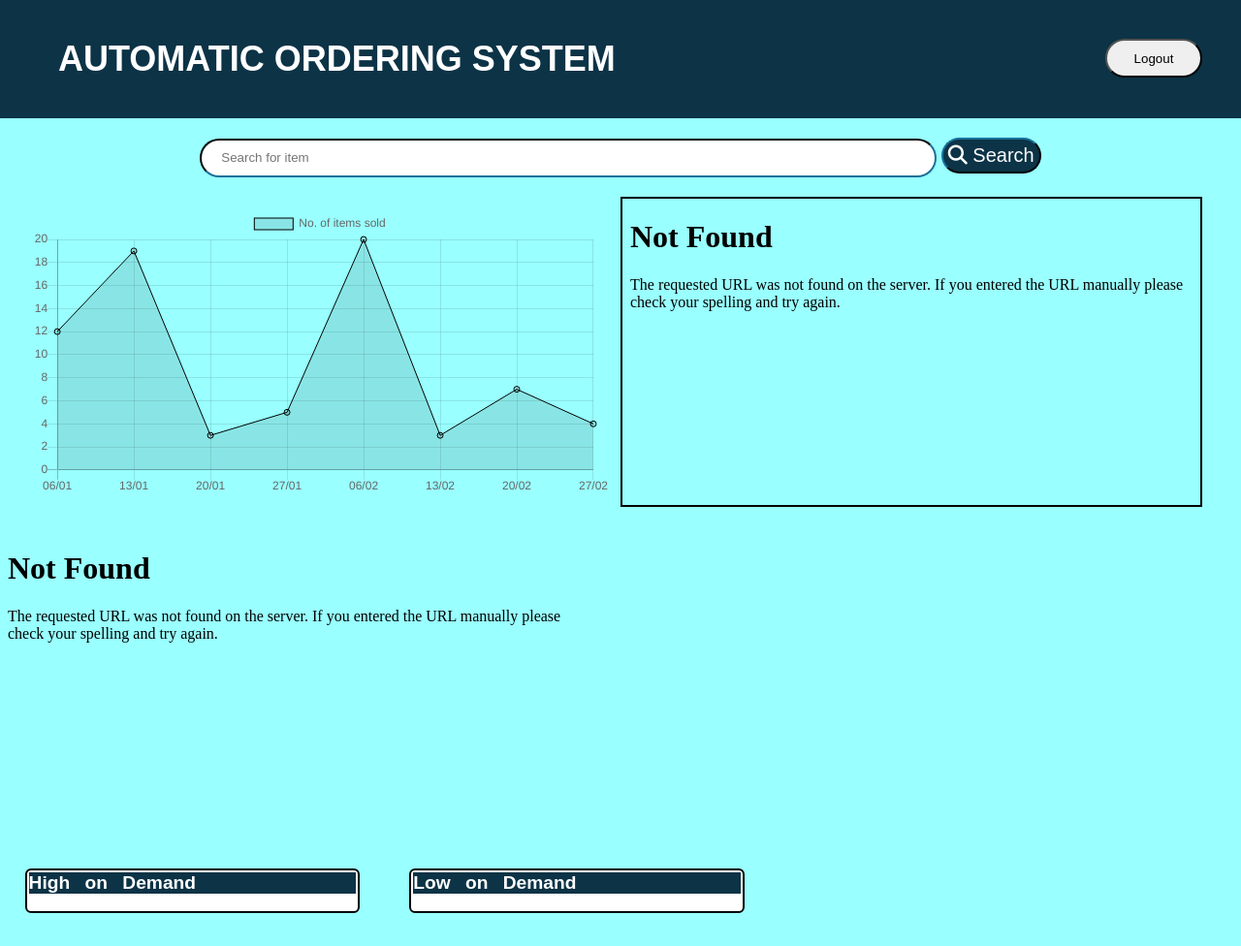
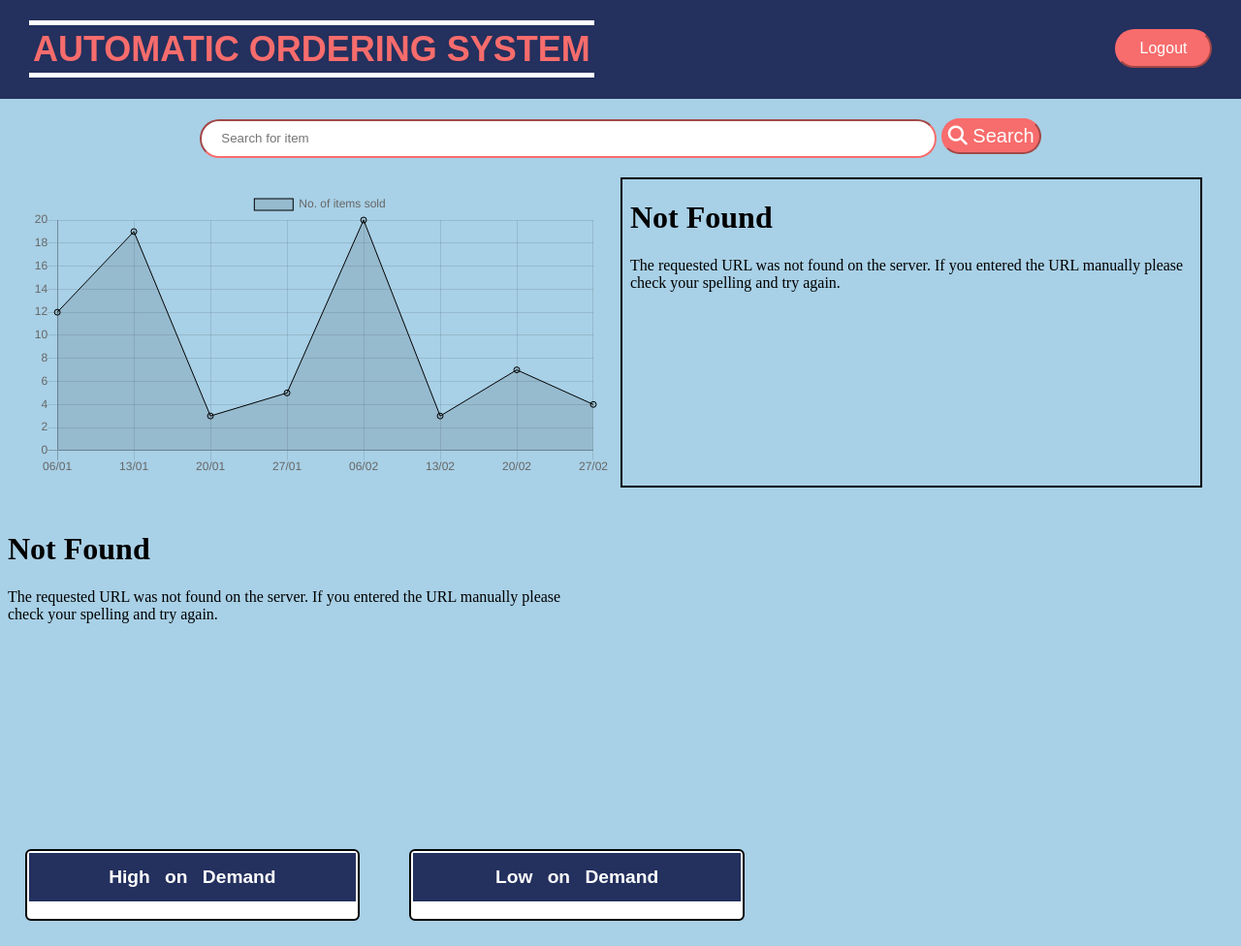
Before and after one commit to sanathkumar06/automatic_ordering_system, a Flask app: template templates/home.html in a window 1280 px wide. Shown: the whole page at 97% size. Before the commit the page ends 942 px from the top, so only its background shows below. Run offline with Flask 2, Linux system fonts and the light colour scheme; the template is opened without the code that fills it, so the values that code supplies are empty; some libraries are stand-ins or nearby versions.

Commit message:
minor changes

```diff
--- a/templates/home.html
+++ b/templates/home.html
@@ -29,32 +29,38 @@
 }
 
 body{
-  background-color: #99ffff;
+  background-color: #a8d0e6;
 }
 
 
 .header {
   font-family: sans-serif;
-  color: white;
+  color: #f76c6c;
   margin: 0px;
   font-size: x-large;
-  background-color: #0c3346;
-  padding: 40px;
+  background-color: #24305e;
+  padding: 30px;
 }
 
 .project-title {
   display: inline;
-  padding: 20px;
+  padding: 4px;
   margin: 40px 0px;
+  border: solid #ffffff;
+  border-width: 5px 0px;
 }
 
 #logout {
+  border-color: #f76c6c;
+  background-color: #f76c6c;
   border-radius: 30px;
   width: 100px;
   height: 40px;
   outline: none;
   transition: transform 0.8s;
   float: right;
+  color: #ffffff;
+  font-size:medium;
 }
 
 #logout:hover {
@@ -73,21 +79,20 @@ body{
   border-radius: 30px;
   width: 760px;
   height: 40px;
-  border-color: #0c3346;
+  border-color: #24305e;
   outline: none;
   padding-left: 20px;
-  /* background-color: #0c3346; */
+  border-color: #f76c6c;
+  /* background-color: #24305e; */
 }
 
 #searchbutton {
+  border-color: #f76c6c;
+  background-color: #f76c6c;
   border-radius: 30px;
   color: white;
   font-size: 20px;
   padding: 5px;
-  /* width: 50px; */
-  /* height: 40px; */
-  border-color: #0c3346;
-  background-color: #0c3346;
   outline:none;
   transition: transform 0.8s;
 }
@@ -135,8 +140,8 @@ body{
   border-radius: 30px;
   width: 100px;
   height: 40px;
-  border-color: #0c3346;
-  background-color: #0c3346;
+  border-color: #24305e;
+  background-color: #24305e;
   outline:none;
   transition: transform 0.8s;
 }
@@ -145,8 +150,8 @@ body{
   border-radius: 30px;
   width: 100px;
   height: 40px;
-  border-color: #0c3346;
-  background-color: #0c3346;
+  border-color: #24305e;
+  background-color: #24305e;
   outline:none;
   transition: transform 0.8s;
 }
@@ -191,9 +196,11 @@ body{
 
 .heading {
   font-family: sans-serif;
-  background-color: #0c3346;
+  background-color: #24305e;
   font-size: larger;
   color: white;
+  height: 50px;
+  text-align: center
 }
 
 .tablerow1 {
@@ -221,7 +228,7 @@ body{
   color: white;
   text-align: center;
   border-radius: 5px;
-  background-color: #0c3346;
+  background-color: #24305e;
   width: 140px;
   height: 30px;
 
--- a/templates/index.html
+++ b/templates/index.html
@@ -19,7 +19,7 @@ body {
 
 .title {
   font-size: 23px;
-  color: #f16524;
+  color: #f76c6c;
   display: flex;
   align-items: center;
   justify-content: center;
@@ -43,7 +43,7 @@ body {
   overflow: hidden;
   margin: auto;
   padding: 60px;
-  background: #f16524;
+  background: #f76c6c;
   border-radius: 17px;
 }
 
```
Also changed, not shown: templates/liveSales.html (added, +48 -0 lines), templates/searched_item.html (+73 -2 lines).
